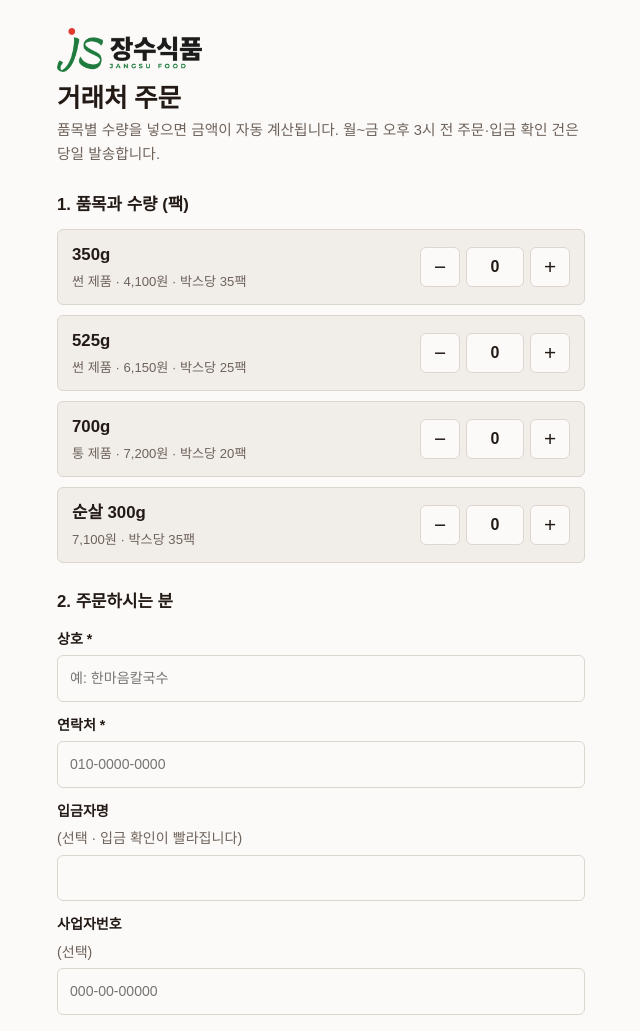
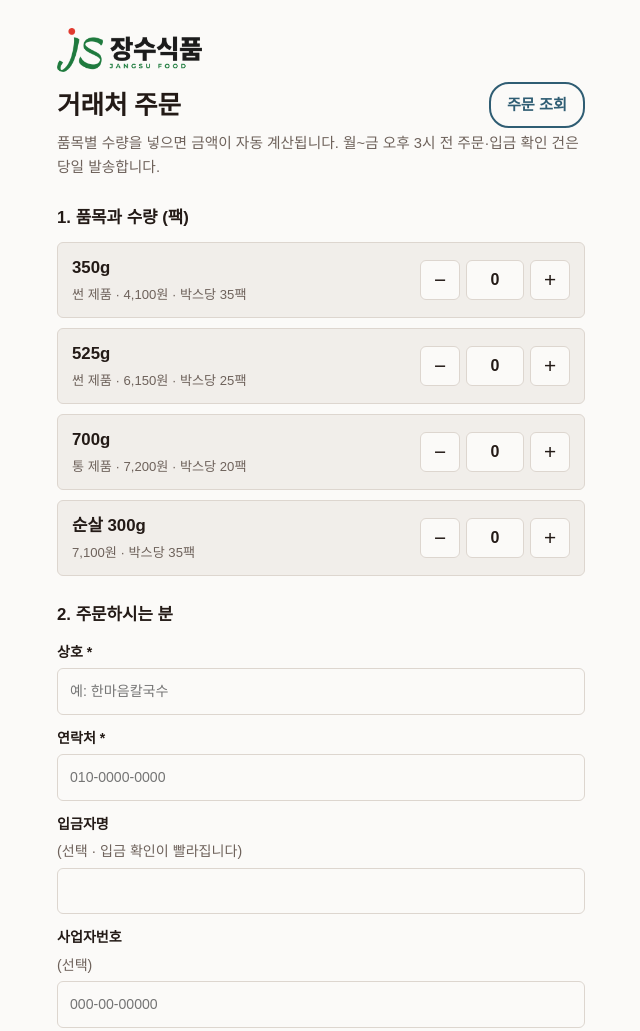
Before and after one commit to durlfgus4-del/jangsufood-site, a plain HTML site: page order/index.html in a window 1280 px wide. Shown: the top 1031 px of the page, without its empty margins (319-959 px from the left). Drawn offline with Linux system fonts and the light colour scheme; a web font is replaced by a local one.

Commit message:
주문 페이지 제목 옆에 주문 조회 버튼 추가
Co-Authored-By: Claude Fable 5.2 <noreply@anthropic.com>
Claude-Session: https://claude.ai/code/session_01GuwqKRtrTnkzh8wKbVFequ

```diff
--- a/order/index.html
+++ b/order/index.html
@@ -20,6 +20,9 @@ main{max-width:560px;margin:0 auto;padding:28px max(16px,env(safe-area-inset-lef
 .brand{font-family:var(--display);color:var(--muted);text-decoration:none}
 h1{font-family:var(--display);font-size:1.6rem;margin:10px 0 4px;line-height:1.3}
 .sub{color:var(--muted);margin:0 0 22px;font-size:.92rem}
+.head{display:flex;align-items:center;justify-content:space-between;gap:12px;margin:10px 0 4px}
+.head h1{margin:0}
+.chk{flex:none;padding:9px 16px;border:2px solid var(--ok);border-radius:20px;color:var(--ok);font-weight:700;font-size:.95rem;text-decoration:none;white-space:nowrap}
 h2{font-size:1.05rem;margin:26px 0 10px}
 .items{display:flex;flex-direction:column;gap:10px}
 .item{display:grid;grid-template-columns:1fr auto;gap:2px 12px;align-items:center;background:var(--surface);border:1px solid var(--line);border-radius:6px;padding:12px 14px}
@@ -53,7 +56,7 @@ button.send:disabled{opacity:.6}
 <body>
 <main>
 <a class="brand" href="../"><picture><source srcset="../img/logo-dark.png?v=3" media="(prefers-color-scheme: dark)"><img src="../img/logo.png?v=3" alt="JS 장수식품 JANGSU FOOD" width="480" height="146" style="height:44px;width:auto;display:block"></picture></a>
-<h1>거래처 주문</h1>
+<div class="head"><h1>거래처 주문</h1><a class="chk" href="check/">주문 조회</a></div>
 <p class="sub">품목별 수량을 넣으면 금액이 자동 계산됩니다. 월~금 오후 3시 전 주문·입금 확인 건은 당일 발송합니다.</p>
 
 <form id="f" novalidate>
```
